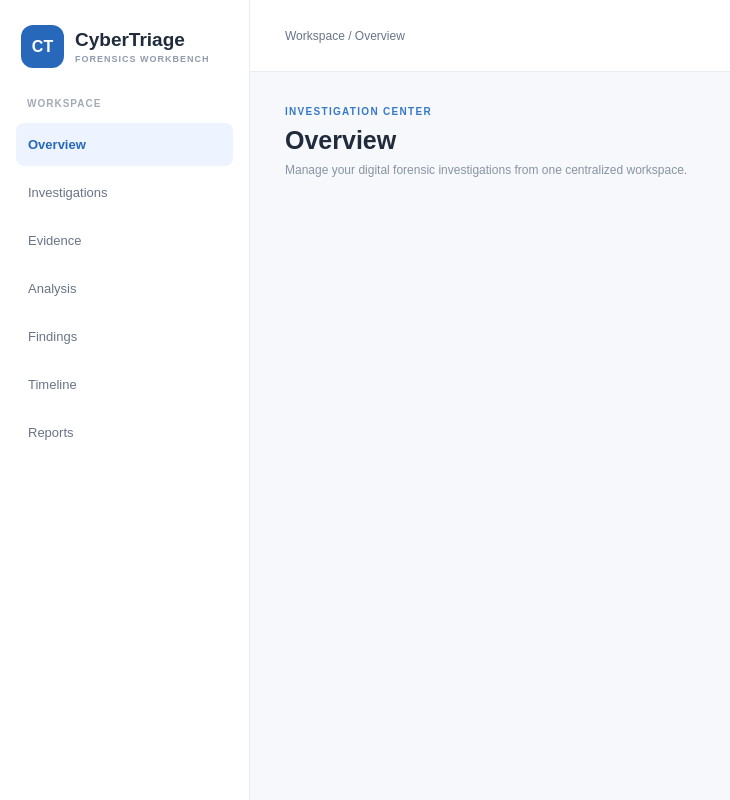
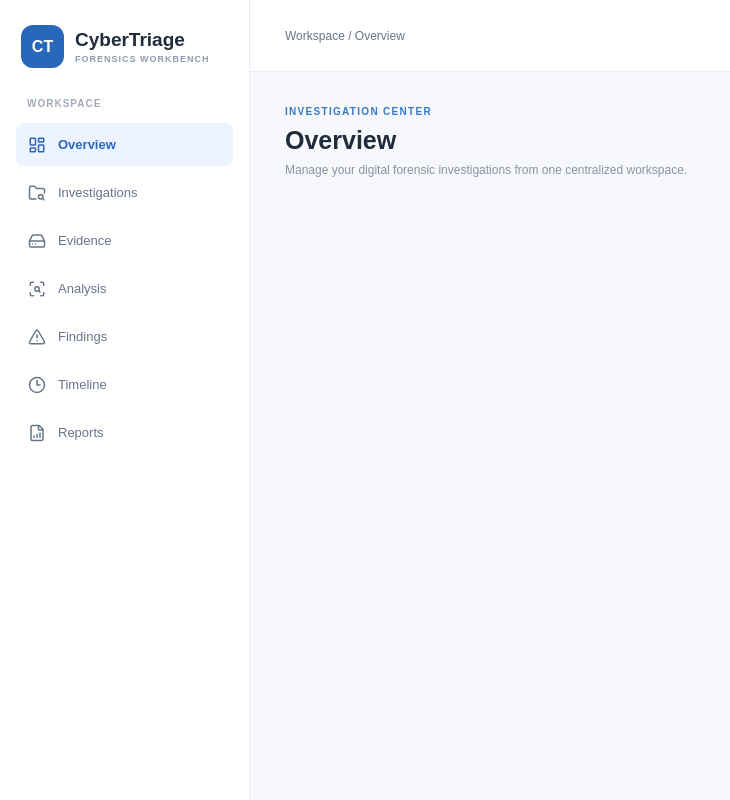
Before and after one commit to amethystakira/CyberTriage, a React app in the folder frontend/: page / in a window 1280 px wide. Shown: the whole page, without its empty margins (0-730 px from the left). Built offline with nearby package versions, Linux system fonts and the light colour scheme; the HTML template or start-up script is replaced by a standard one.

Commit message:
Add icons to sidebar navigation

```diff
--- a/frontend/package.json
+++ b/frontend/package.json
@@ -10,7 +10,7 @@
     "preview": "vite preview"
   },
   "dependencies": {
-    "lucide-react": "^1.67.0",
+    "lucide-react": "^1.71.0",
     "react": "^19.3.1",
     "react-dom": "^19.3.1"
   },
--- a/frontend/src/App.jsx
+++ b/frontend/src/App.jsx
@@ -1,14 +1,24 @@
 import { useState } from "react";
+import {
+  LayoutDashboard,
+  FolderSearch,
+  HardDrive,
+  ScanSearch,
+  AlertTriangle,
+  Clock3,
+  FileBarChart,
+} from "lucide-react";
+
 import "./App.css";
 
 const navigation = [
-  "Overview",
-  "Investigations",
-  "Evidence",
-  "Analysis",
-  "Findings",
-  "Timeline",
-  "Reports",
+  { label: "Overview", icon: LayoutDashboard },
+  { label: "Investigations", icon: FolderSearch },
+  { label: "Evidence", icon: HardDrive },
+  { label: "Analysis", icon: ScanSearch },
+  { label: "Findings", icon: AlertTriangle },
+  { label: "Timeline", icon: Clock3 },
+  { label: "Reports", icon: FileBarChart },
 ];
 
 function App() {
@@ -30,15 +40,16 @@ function App() {
 
           {navigation.map((item) => (
             <button
-              key={item}
-              className={`nav-item ${
-                activePage === item ? "active" : ""
-              }`}
-              onClick={() => setActivePage(item)}
+                key={item.label}
+                className={`nav-item ${
+                activePage === item.label ? "active" : ""
+                }`}
+                onClick={() => setActivePage(item.label)}
             >
-              {item}
+                <item.icon size={18} />
+                <span>{item.label}</span>
             </button>
-          ))}
+            ))}
         </nav>
       </aside>
 
```
Also changed, not shown: 1 other file (tests, documents, lock files or other folders).
